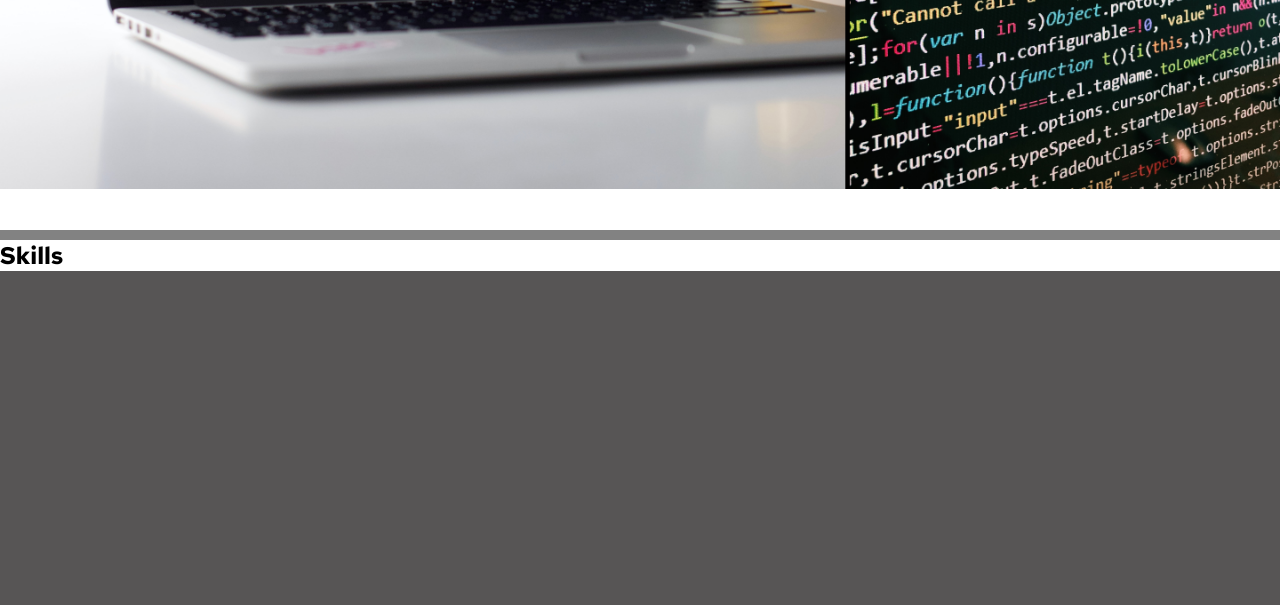
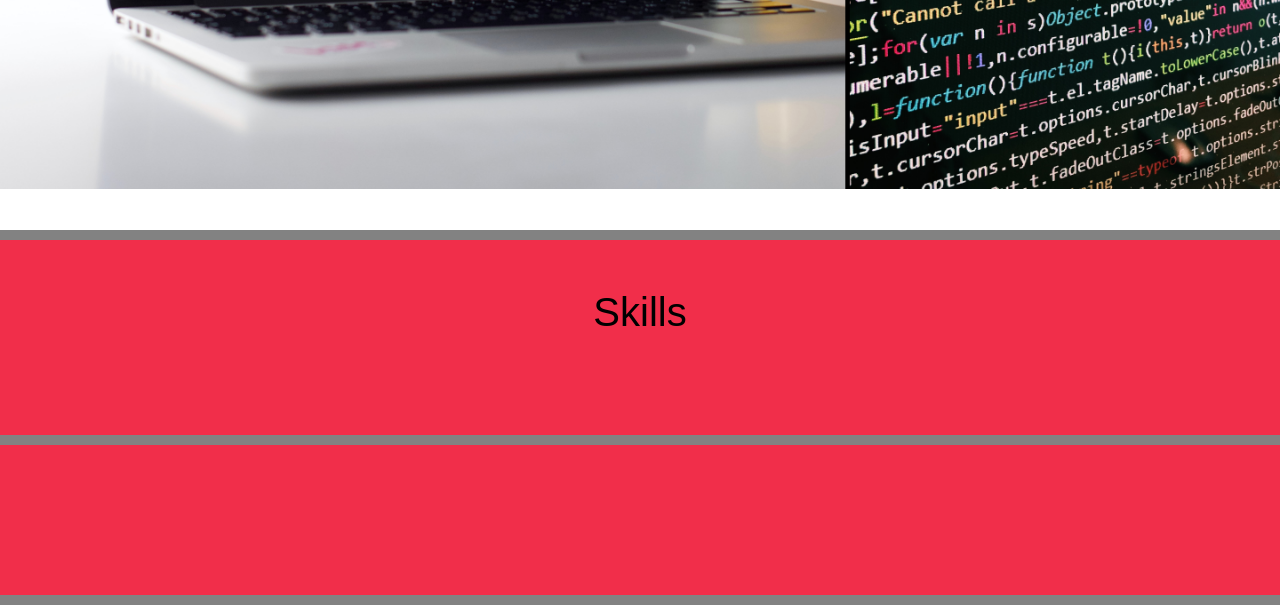
Before and after one commit to nil0sgarbiero/html-css-feliz, a PHP site: page / in a window 1280 px wide. Shown: the part 652-1257 px from the top of the page. Before the commit the page ends 923 px from the top, so only its background shows below. Run offline with PHP 8.4, Linux system fonts and the light colour scheme; some web fonts are replaced.

Commit message:
create -second class variable

```diff
--- /dev/null
+++ b/css/components/section.css
@@ -0,0 +1,6 @@
+.section {
+    background-color: #F12E4A;
+    padding-top: 50px;
+    padding-bottom: 100px;
+    border-bottom: 10px solid #828282 ;
+}
--- a/css/components/title.css
+++ b/css/components/title.css
@@ -11,7 +11,7 @@
 
 }
 
-.title ._second {
+.title.-second{
     color: #000;
     text-shadow: none;
     text-align: center;
--- a/index.html
+++ b/index.html
@@ -11,11 +11,13 @@
     <link rel="stylesheet" href="css/reset.css">
     <link rel="stylesheet" href="css/components/header.css">
     <link rel="stylesheet" href="css/components/banner.css">
+    <link rel="stylesheet" href="css/components/section.css">
     <link rel="stylesheet" href="css/components/action.css">
     <link rel="stylesheet" href="css/components/button.css">
     <link rel="stylesheet" href="css/components/title.css">
     <link rel="stylesheet" href="css/components/subtitle.css">
     <link rel="stylesheet" href="css/components/box.css">
+
     <title>Portifólio</title>
 </head>
 <body>
@@ -35,7 +37,7 @@
         <section class="banner" >
             <div class="wrapper">
                  <div class="box">
-                    <h1 class="title" >Nilo Sgarbiero</h1>
+                    <h2 class="title" >Nilo Sgarbiero</h2>
                     <h2 class="subtitle" >Developer</h2>
                 </div>
                 <div class="navigation">
@@ -44,10 +46,11 @@
                 </div>
             </div>
         </section>
-        <section class="skills">
-            <div>
-                <h2 class="tittle _second"> Skills</h2>
-            </div>
+        <section class="section">
+            <h2 class="title -second"> Skills</h2>
+        </section>
+        <section class="section">
+
         </section>
     </div>
 </body>
```
